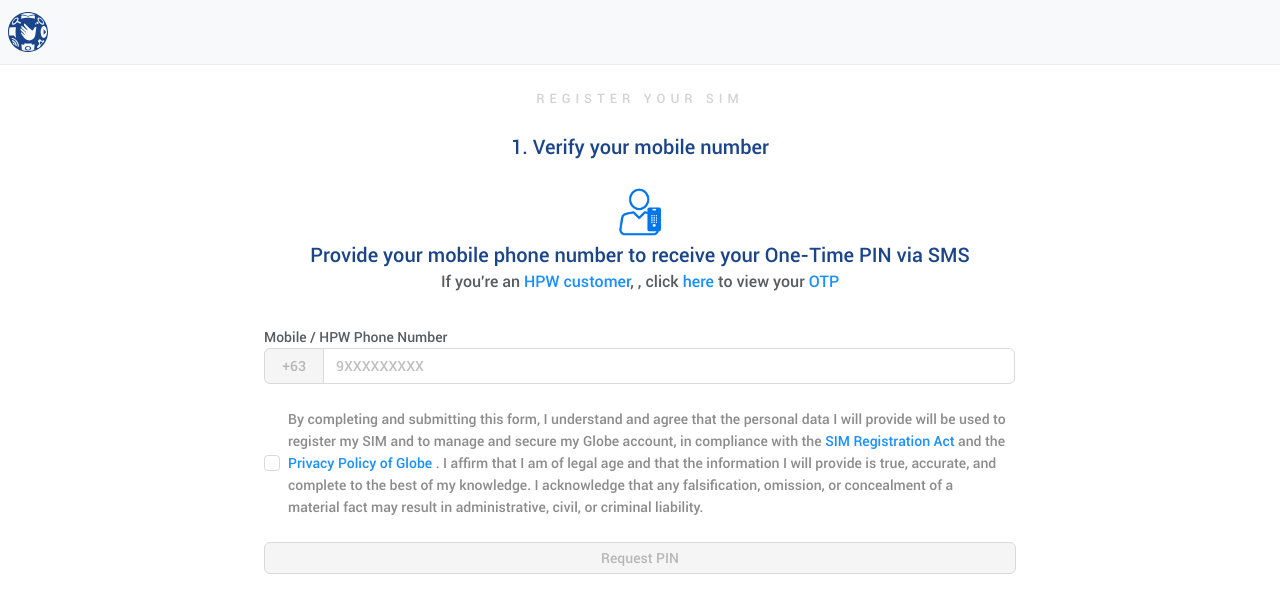
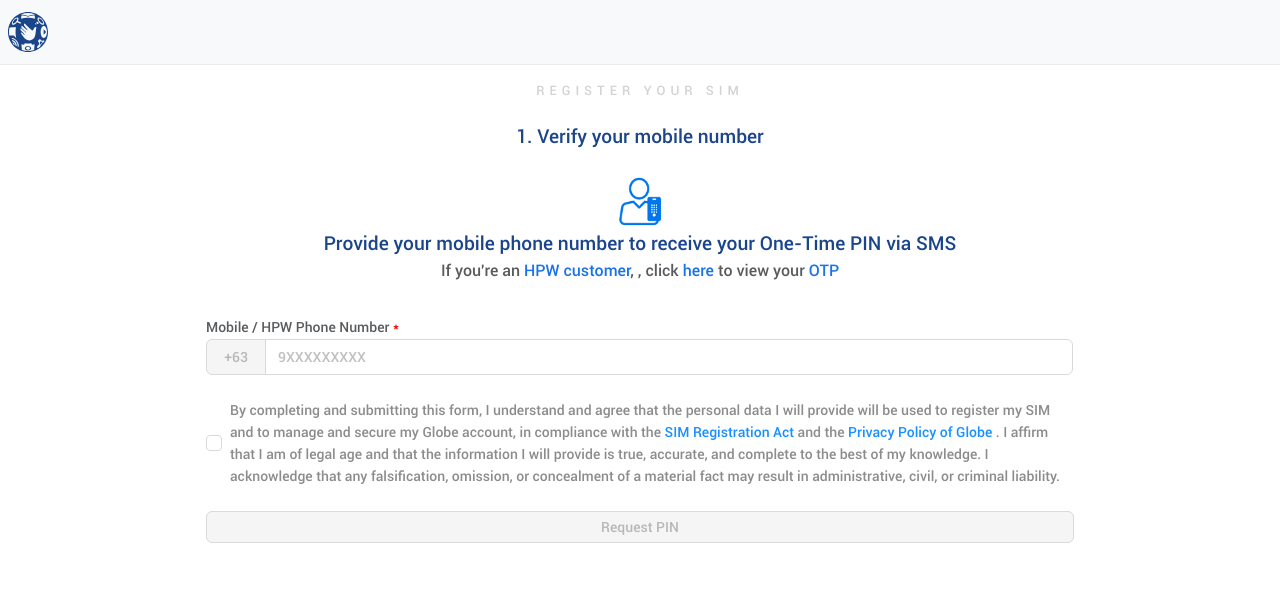
Before and after one commit to DeshpandePushkar/bsl_globe_webthoughts, a React (Vite) app: page /step-one in a window 1280 px wide. Shown: the top 612 px of the page. Built offline with nearby package versions, Linux system fonts and the light colour scheme.

Commit message:
step one component without inline styles

```diff
--- a/src/App.css
+++ b/src/App.css
@@ -12,10 +12,12 @@
   --primary-button: #1a73e8;
   --primary-button-hover: #1B458B;
   --text-secondary: #212529BF;
+  --text-disabled: #8c8c8c;
   --white: #ffffff;
   --border-color: #e9ecef;
   --hover-bg: #f8f9fa;
   --shadow: rgba(0, 0, 0, 0.1);
+  --primary-link-color: #1a73e8;
 }
 
 
@@ -30,6 +32,10 @@
 body {
   background-color: white;
   color: #1b458b;
+}
+
+.link-text {
+  color: var(--primary-link-color) !important;
 }
 
 /* Navigation Component */
@@ -242,3 +248,30 @@
   background-color: #1a73e8;
   color: white;
 }
+
+/************* Step One **************/
+
+.step-one-container {
+  max-width: '800px' !important;
+  margin: '0 auto';
+  padding: '24px';
+  min-height: '100vh'
+}
+
+.step-one-hpwNote-container {
+  color: var(--text-secondary) !important;
+  font-size: 16px !important;
+  margin-bottom: '0'
+}
+
+.step-one-mobileLabel-container {
+  color: var(--text-secondary) !important;
+  font-size: '14px';
+  display: 'block'
+}
+
+.step-one-tnc {
+  font-size: "14px";
+  color: var(--text-disabled);
+  line-height: '1.4';
+}
--- a/src/components/StepOne.jsx
+++ b/src/components/StepOne.jsx
@@ -37,10 +37,9 @@
 
   return (
     <div style={{
-      maxWidth: '800px',
+      maxWidth: '900px',
       margin: '0 auto',
-      padding: '24px',
-      minHeight: '100vh'
+      padding: '16px',
     }}>
       <>
         <div style={{ textAlign: 'center', marginBottom: '22px' }}>
@@ -51,7 +50,7 @@
           <Title level={4} style={{
             color: '#1B458B',
             marginBottom: 0,
-            fontWeight: '500'
+            fontSize: "1.2rem"
           }}>
             {t("verification.title")}
           </Title>
@@ -63,37 +62,29 @@
           <Title level={4} style={{
             color: '#1B458B',
             marginBottom: 0,
-            fontSize: '20px',
-            fontWeight: '400'
+            fontSize: '1.2rem',
           }}>
             {t("verification.description")}
           </Title>
 
-          <Paragraph style={{
-            color: '#212529BF',
-            fontSize: '16px',
-            marginBottom: '0'
-          }}>
-            {t("verification.hpwNote.part1")}{" "}<span style={{ color: '#1890ff' }}>{t("verification.hpwNote.linkText1")}</span>, {t("verification.hpwNote.part2")}{" "}
+          <Paragraph className='step-one-hpwNote-container'>
+            {t("verification.hpwNote.part1")}{" "}<span className='link-text'>{t("verification.hpwNote.linkText1")}</span>, {t("verification.hpwNote.part2")}{" "}
             <a
               href="http://192.168.0.254/"
               target="_blank"
               rel="noopener noreferrer"
-              style={{ color: '#1890ff' }}
+              className='link-text'
             >
               {t("verification.hpwNote.linkText2")}
             </a>{' '}
-            {t("verification.hpwNote.part3")}{" "}<span style={{ color: '#1890ff' }}>OTP</span>
+            {t("verification.hpwNote.part3")}{" "}<span className='link-text'>OTP</span>
           </Paragraph>
         </div>
 
         <div style={{ marginBottom: '24px' }}>
-          <Text style={{
-            color: '#212529BF',
-            fontSize: '14px',
-            display: 'block'
-          }}>
+          <Text className='step-one-mobileLabel-container'>
             {t("verification.mobileLabel")}{" "}
+            <span style={{ color: "red" }}>*</span>
           </Text>
 
           <Input.Group compact>
@@ -127,13 +118,9 @@
           <Checkbox
             checked={isChecked}
             onChange={(e) => setIsChecked(e.target.checked)}
-            style={{ alignItems: 'flex-start', fontFamily: "Roboto-Regular" }}
+            style={{ alignItems: 'flex-start' }}
           >
-            <Text style={{
-              fontSize: '14px',
-              color: '#8c8c8c',
-              lineHeight: '1.4'
-            }}>
+            <Text className='step-one-tnc'>
               {t("verification.termsText.part1")}{" "}
               <a
                 href="https://www.officialgazette.gov.ph/downloads/2022/10oct/20221010-RA-11934-FRM.pdf"
```
